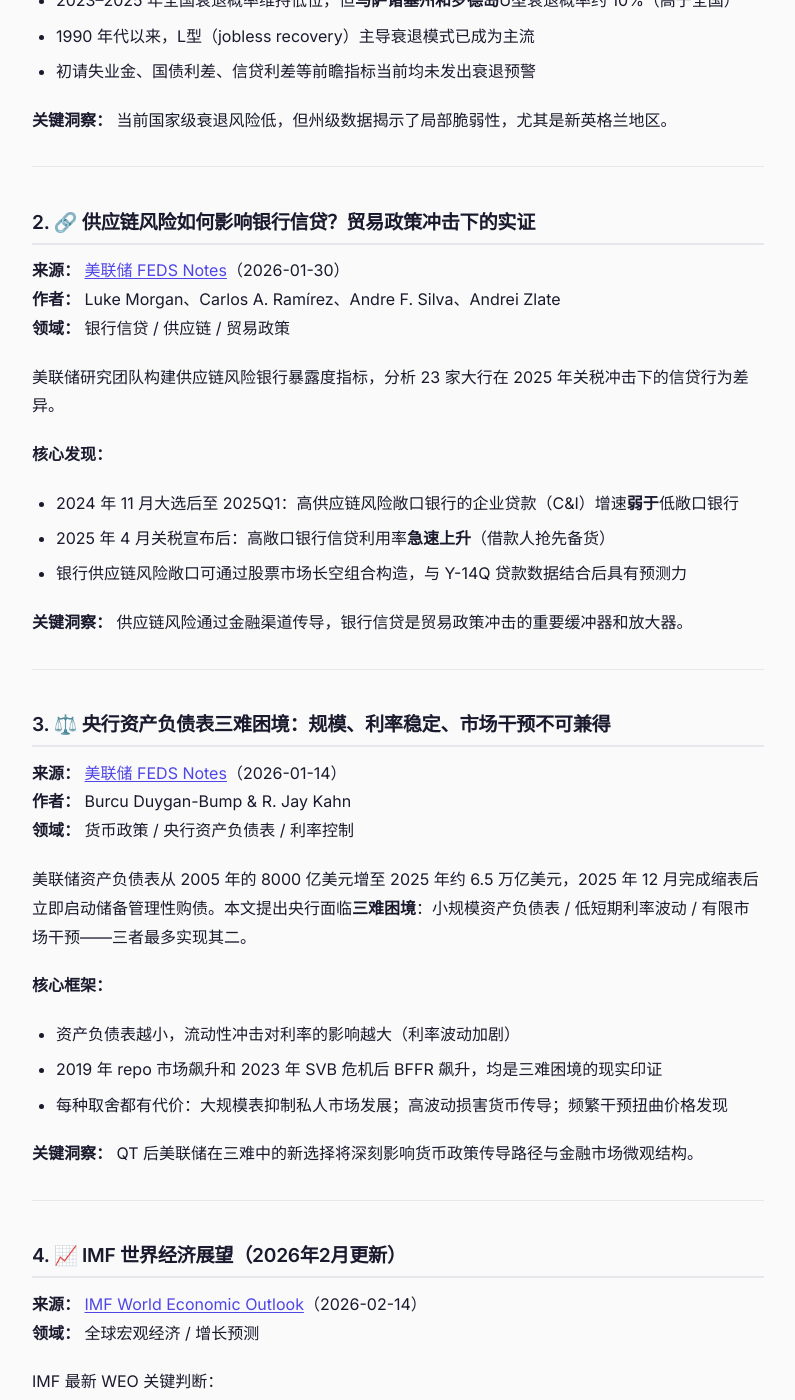
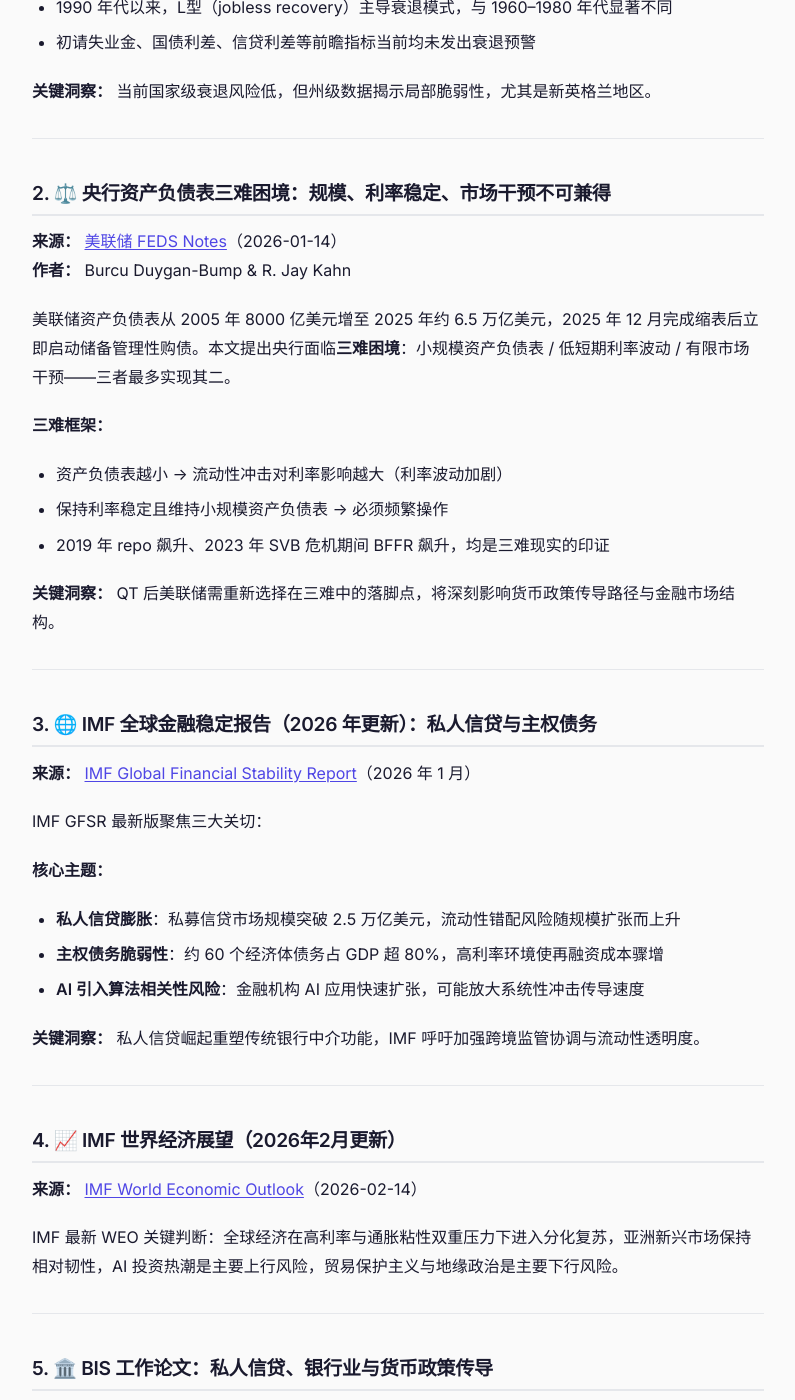
Before and after one commit to chengenbao/chengenbao.github.io, a Jekyll site: the page built from _reading_list/2026-03-02-finance.md, in a window 1280 px wide and 1400 px high, scrolled down 937 px. Shown: the whole window, without its empty margins (242-1037 px from the left). Built offline with Jekyll 4.4.1, drawn with Linux system fonts in a browser that asks for light colours; some of the changed text lies outside the part shown.

Commit message:
fix: final 0302-finance with fully unique articles (recession/trilemma/GFSR/IMF/BIS-work)

```diff
--- a/_reading_list/2026-03-02-finance.md
+++ b/_reading_list/2026-03-02-finance.md
@@ -1,15 +1,15 @@
 ---
 layout: reading
-title: "财经精选 2026-03-02：衰退风险 / 供应链信贷 / 央行三难困境 / IMF全球展望 / IMF金融稳定"
+title: "财经精选 2026-03-02：衰退风险评估 / 央行三难困境 / IMF金融稳定 / 全球宏观展望 / BIS私人信贷"
 category: finance
-tags: [Finance, 宏观, 美联储, IMF, 衰退风险, 供应链, 央行资产负债表]
+tags: [Finance, 宏观, 美联储, IMF, BIS, 衰退风险, 货币政策, 私人信贷]
 date: 2026-03-02
 ---
 
 # 💰 2026-03-02 · 财经精选
 
-> 精选来源：美联储 FEDS Notes · IMF
-> 覆盖维度：衰退评估 / 供应链金融 / 货币政策框架 / 全球宏观 / 金融稳定
+> 精选来源：美联储 FEDS Notes · IMF · BIS
+> 覆盖维度：衰退预测 / 货币政策框架 / 金融稳定 / 全球宏观 / 私人信贷
 
 ---
 
@@ -17,78 +17,66 @@
 
 **来源：** [美联储 FEDS Notes](https://www.federalreserve.gov/econres/notes/feds-notes/assessing-recession-risks-with-state-level-data-20260107.html)（2026-01-07）
 **作者：** Hie Joo Ahn、Yunjong Eo、Lucas Moyon
-**领域：** 宏观经济预测 / 商业周期 / 区域经济
 
-美联储经济学家用贝叶斯马尔可夫转换模型，区分产生持久损伤的"L型衰退"与完全复苏的"U型衰退"，并将其应用于美国各州级别分析。
+美联储经济学家用贝叶斯马尔可夫转换模型，区分"L型衰退"（产生持久损伤）与"U型衰退"（完全复苏），并应用于美国各州级数据。
 
 **核心发现：**
 - 新冠衰退属于 **U 型**——经济迅速反弹，大多数州未出现持久损伤
-- 2023–2025 年全国衰退概率维持低位，但**马萨诸塞州和罗德岛**U型衰退概率约 10%（高于全国）
-- 1990 年代以来，L型（jobless recovery）主导衰退模式已成为主流
+- 2023–2025 年全国衰退概率维持低位，但马萨诸塞州和罗德岛 U 型衰退概率约 10%
+- 1990 年代以来，L型（jobless recovery）主导衰退模式，与 1960–1980 年代显著不同
 - 初请失业金、国债利差、信贷利差等前瞻指标当前均未发出衰退预警
 
-**关键洞察：** 当前国家级衰退风险低，但州级数据揭示了局部脆弱性，尤其是新英格兰地区。
+**关键洞察：** 当前国家级衰退风险低，但州级数据揭示局部脆弱性，尤其是新英格兰地区。
 
 ---
 
-## 2. 🔗 供应链风险如何影响银行信贷？贸易政策冲击下的实证
+## 2. ⚖️ 央行资产负债表三难困境：规模、利率稳定、市场干预不可兼得
 
-**来源：** [美联储 FEDS Notes](https://www.federalreserve.gov/econres/notes/feds-notes/supply-chain-risk-and-bank-lending-amid-trade-policy-uncertainty-20260130.html)（2026-01-30）
-**作者：** Luke Morgan、Carlos A. Ramírez、Andre F. Silva、Andrei Zlate
-**领域：** 银行信贷 / 供应链 / 贸易政策
+**来源：** [美联储 FEDS Notes](https://www.federalreserve.gov/econres/notes/feds-notes/the-central-bank-balance-sheet-trilemma-20260114.html)（2026-01-14）
+**作者：** Burcu Duygan-Bump & R. Jay Kahn
 
-美联储研究团队构建供应链风险银行暴露度指标，分析 23 家大行在 2025 年关税冲击下的信贷行为差异。
+美联储资产负债表从 2005 年 8000 亿美元增至 2025 年约 6.5 万亿美元，2025 年 12 月完成缩表后立即启动储备管理性购债。本文提出央行面临**三难困境**：小规模资产负债表 / 低短期利率波动 / 有限市场干预——三者最多实现其二。
 
-**核心发现：**
-- 2024 年 11 月大选后至 2025Q1：高供应链风险敞口银行的企业贷款（C&I）增速**弱于**低敞口银行
-- 2025 年 4 月关税宣布后：高敞口银行信贷利用率**急速上升**（借款人抢先备货）
-- 银行供应链风险敞口可通过股票市场长空组合构造，与 Y-14Q 贷款数据结合后具有预测力
+**三难框架：**
+- 资产负债表越小 → 流动性冲击对利率影响越大（利率波动加剧）
+- 保持利率稳定且维持小规模资产负债表 → 必须频繁操作
+- 2019 年 repo 飙升、2023 年 SVB 危机期间 BFFR 飙升，均是三难现实的印证
 
-**关键洞察：** 供应链风险通过金融渠道传导，银行信贷是贸易政策冲击的重要缓冲器和放大器。
+**关键洞察：** QT 后美联储需重新选择在三难中的落脚点，将深刻影响货币政策传导路径与金融市场结构。
 
 ---
 
-## 3. ⚖️ 央行资产负债表三难困境：规模、利率稳定、市场干预不可兼得
+## 3. 🌐 IMF 全球金融稳定报告（2026 年更新）：私人信贷与主权债务
 
-**来源：** [美联储 FEDS Notes](https://www.federalreserve.gov/econres/notes/feds-notes/the-central-bank-balance-sheet-trilemma-20260114.html)（2026-01-14）
-**作者：** Burcu Duygan-Bump & R. Jay Kahn
-**领域：** 货币政策 / 央行资产负债表 / 利率控制
+**来源：** [IMF Global Financial Stability Report](https://www.imf.org/en/Publications/GFSR)（2026 年 1 月）
 
-美联储资产负债表从 2005 年的 8000 亿美元增至 2025 年约 6.5 万亿美元，2025 年 12 月完成缩表后立即启动储备管理性购债。本文提出央行面临**三难困境**：小规模资产负债表 / 低短期利率波动 / 有限市场干预——三者最多实现其二。
+IMF GFSR 最新版聚焦三大关切：
 
-**核心框架：**
-- 资产负债表越小，流动性冲击对利率的影响越大（利率波动加剧）
-- 2019 年 repo 市场飙升和 2023 年 SVB 危机后 BFFR 飙升，均是三难困境的现实印证
-- 每种取舍都有代价：大规模表抑制私人市场发展；高波动损害货币传导；频繁干预扭曲价格发现
+**核心主题：**
+- **私人信贷膨胀**：私募信贷市场规模突破 2.5 万亿美元，流动性错配风险随规模扩张而上升
+- **主权债务脆弱性**：约 60 个经济体债务占 GDP 超 80%，高利率环境使再融资成本骤增
+- **AI 引入算法相关性风险**：金融机构 AI 应用快速扩张，可能放大系统性冲击传导速度
 
-**关键洞察：** QT 后美联储在三难中的新选择将深刻影响货币政策传导路径与金融市场微观结构。
+**关键洞察：** 私人信贷崛起重塑传统银行中介功能，IMF 呼吁加强跨境监管协调与流动性透明度。
 
 ---
 
 ## 4. 📈 IMF 世界经济展望（2026年2月更新）
 
 **来源：** [IMF World Economic Outlook](https://www.imf.org/en/publications/weo)（2026-02-14）
-**领域：** 全球宏观经济 / 增长预测
 
-IMF 最新 WEO 关键判断：
-- 全球经济在高利率与通胀粘性双重压力下进入分化复苏
-- 亚洲新兴市场（印度、东南亚）保持相对韧性
-- AI 投资热潮对生产率的潜在提振是主要上行风险
-- 贸易保护主义与地缘政治是主要下行风险
-
-**关键词：** `IMF` `全球增长` `货币政策` `新兴市场` `贸易风险`
+IMF 最新 WEO 关键判断：全球经济在高利率与通胀粘性双重压力下进入分化复苏，亚洲新兴市场保持相对韧性，AI 投资热潮是主要上行风险，贸易保护主义与地缘政治是主要下行风险。
 
 ---
 
-## 5. 🌐 IMF 全球金融稳定报告（2026 年更新）
+## 5. 🏛️ BIS 工作论文：私人信贷、银行业与货币政策传导
 
-**来源：** [IMF Global Financial Stability Report](https://www.imf.org/en/Publications/GFSR)（2026 年 1 月）
-**领域：** 金融稳定 / 私人信贷 / 系统性风险
+**来源：** [BIS Working Papers No. 1246](https://www.bis.org/publ/work1246.htm) | 2025
 
-IMF 最新 GFSR 聚焦三大关切：① 私募信贷（private credit）市场规模突破 2.5 万亿美元，流动性错配风险上升；② 主权债务脆弱性——约 60 个经济体债务占 GDP 超 80%，利率高企使再融资成本骤增；③ AI 在金融机构的快速应用引入新型算法相关性风险，可能放大系统性冲击的传导速度。
+BIS 最新研究系统梳理私人信贷（private credit）市场崛起对传统银行中介与货币政策传导的影响。核心发现：私人信贷扩张减弱了利率对企业融资的传导效率；非银贷款方在高利率期间替代效应显著；同步监管框架缺位是主要系统性风险来源。
 
-**关键洞察：** 私人信贷的崛起正在重塑传统银行中介功能，IMF 呼吁加强跨境监管协调与流动性透明度要求。
+**关键洞察：** 私人信贷市场与监管体系的不匹配是下一轮金融稳定压力测试的隐患所在。
 
 ---
 
-*本期覆盖 2 个机构来源（美联储 FEDS Notes ×3 / IMF ×2），涵盖衰退预测、供应链金融、货币政策框架、全球宏观、金融稳定 5 大维度。*
+*本期覆盖 3 个机构来源（美联储 FEDS Notes ×2 / IMF ×2 / BIS ×1），涵盖 5 大主题。*
```
